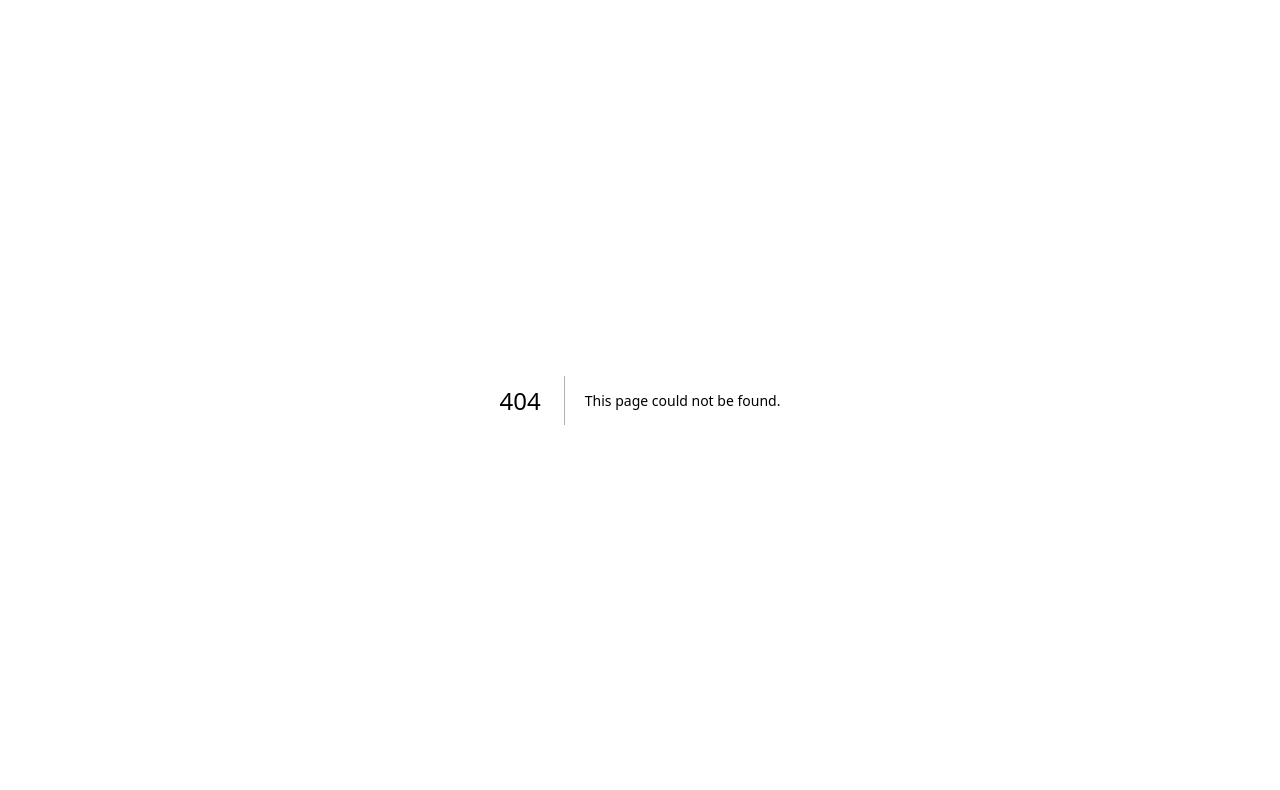
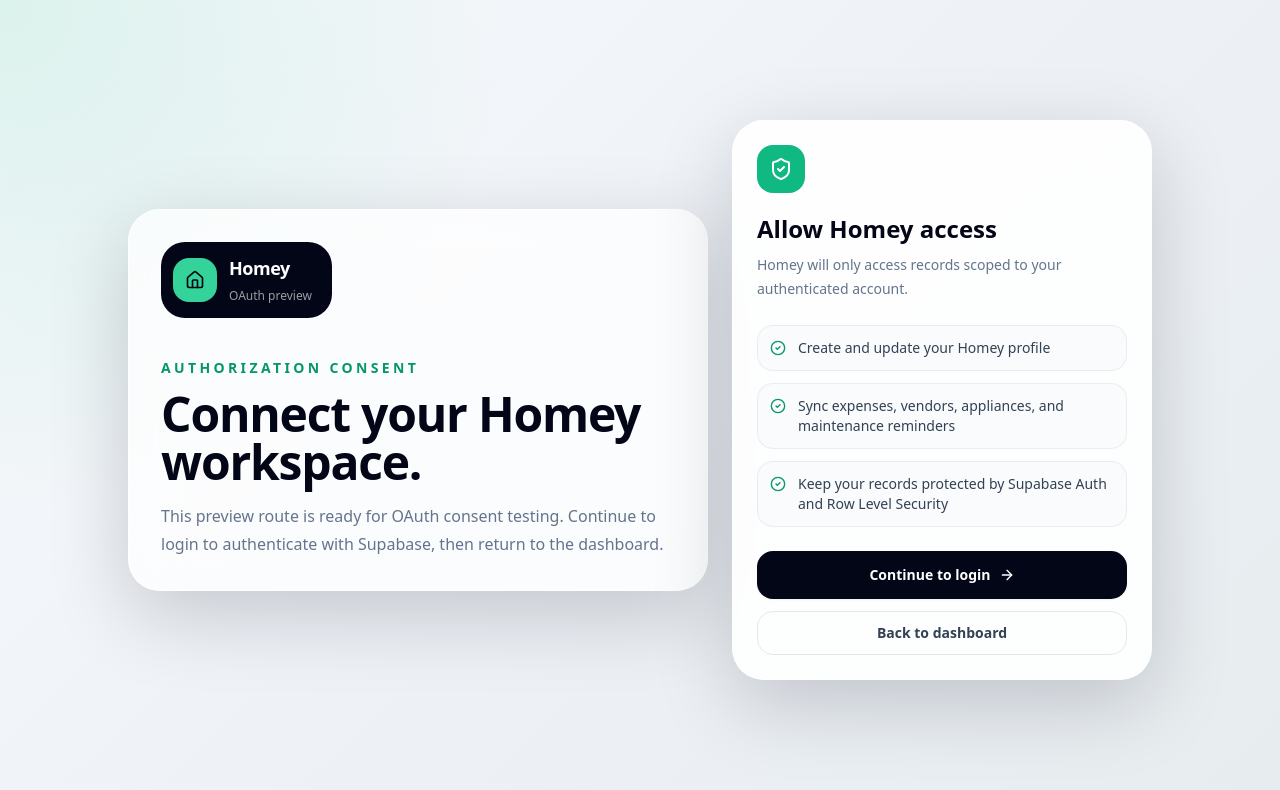
Before and after one commit to lvcg/connectionadvisor, a Next.js app: page /oauth/consent in a window 1280 px wide. Before the commit this address had no page. Shown: the top 790 px of the page. Built offline with nearby package versions, Linux system fonts and the light colour scheme.

Commit message:
Add OAuth consent preview route

```diff
--- /dev/null
+++ b/app/oauth/consent/page.tsx
@@ -0,0 +1,65 @@
+import Link from "next/link";
+import { ArrowRight, CheckCircle2, Home, ShieldCheck } from "lucide-react";
+
+const permissions = [
+  "Create and update your Homey profile",
+  "Sync expenses, vendors, appliances, and maintenance reminders",
+  "Keep your records protected by Supabase Auth and Row Level Security",
+];
+
+export default function OAuthConsentPage() {
+  return (
+    <main className="min-h-screen px-4 py-6 sm:px-6 lg:px-8">
+      <div className="mx-auto grid min-h-[calc(100vh-3rem)] max-w-5xl items-center gap-6 lg:grid-cols-[1fr_420px]">
+        <section className="rounded-[2rem] border border-white/70 bg-white/75 p-6 shadow-glass backdrop-blur-xl dark:border-white/10 dark:bg-white/[0.05] sm:p-8">
+          <Link href="/dashboard" className="inline-flex items-center gap-3 rounded-3xl bg-slate-950 p-3 pr-5 text-white dark:bg-white dark:text-slate-950">
+            <span className="grid h-11 w-11 place-items-center rounded-2xl bg-emerald-400 text-slate-950">
+              <Home className="h-5 w-5" />
+            </span>
+            <span>
+              <span className="block text-lg font-semibold tracking-tight">Homey</span>
+              <span className="text-xs opacity-60">OAuth preview</span>
+            </span>
+          </Link>
+
+          <p className="mt-10 text-sm font-semibold uppercase tracking-[0.24em] text-emerald-600 dark:text-emerald-300">Authorization consent</p>
+          <h1 className="mt-3 max-w-2xl text-4xl font-semibold tracking-tight text-slate-950 dark:text-white sm:text-5xl">
+            Connect your Homey workspace.
+          </h1>
+          <p className="mt-4 max-w-xl text-base leading-7 text-slate-500 dark:text-slate-400">
+            This preview route is ready for OAuth consent testing. Continue to login to authenticate with Supabase, then return to the dashboard.
+          </p>
+        </section>
+
+        <section className="rounded-[2rem] border border-white/70 bg-white/90 p-6 shadow-glass backdrop-blur-xl dark:border-white/10 dark:bg-slate-950/85">
+          <div className="mb-5 flex h-12 w-12 items-center justify-center rounded-2xl bg-emerald-500 text-white">
+            <ShieldCheck className="h-6 w-6" />
+          </div>
+          <h2 className="text-2xl font-semibold text-slate-950 dark:text-white">Allow Homey access</h2>
+          <p className="mt-2 text-sm leading-6 text-slate-500 dark:text-slate-400">
+            Homey will only access records scoped to your authenticated account.
+          </p>
+
+          <div className="mt-6 grid gap-3">
+            {permissions.map((permission) => (
+              <div key={permission} className="flex gap-3 rounded-2xl border border-slate-200/70 bg-slate-50/80 p-3 text-sm text-slate-700 dark:border-white/10 dark:bg-white/5 dark:text-slate-200">
+                <CheckCircle2 className="mt-0.5 h-4 w-4 shrink-0 text-emerald-600 dark:text-emerald-300" />
+                <span>{permission}</span>
+              </div>
+            ))}
+          </div>
+
+          <div className="mt-6 grid gap-3">
+            <Link href="/login" className="inline-flex h-12 items-center justify-center gap-2 rounded-2xl bg-slate-950 px-5 text-sm font-semibold text-white shadow-sm transition-all duration-200 hover:-translate-y-0.5 hover:shadow-md dark:bg-white dark:text-slate-950">
+              Continue to login
+              <ArrowRight className="h-4 w-4" />
+            </Link>
+            <Link href="/dashboard" className="inline-flex h-11 items-center justify-center rounded-2xl border border-slate-200 px-5 text-sm font-semibold text-slate-700 transition-all duration-200 hover:bg-slate-100 dark:border-white/10 dark:text-slate-200 dark:hover:bg-white/10">
+              Back to dashboard
+            </Link>
+          </div>
+        </section>
+      </div>
+    </main>
+  );
+}
```
Also changed, not shown: 1 other file (tests, documents, lock files or other folders).
